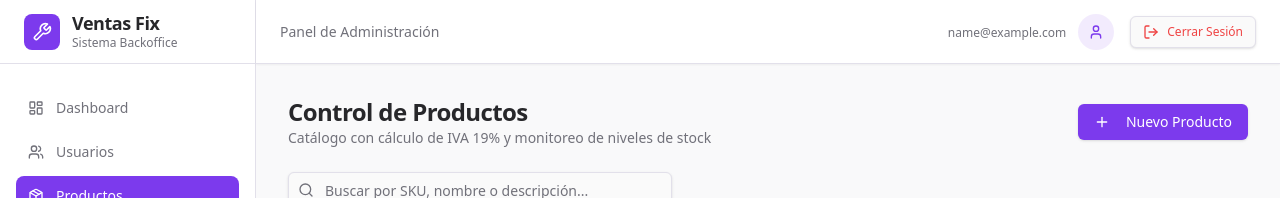
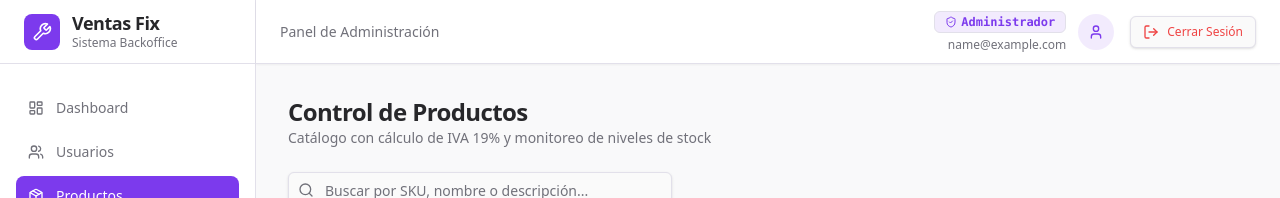
Before and after one commit to ginans/ventasfix-front-IPSS, a Next.js app: page /productos in a window 1280 px wide. Shown: the top 198 px of the page. Built offline with nearby package versions, Linux system fonts and the light colour scheme; no server answers; sample sign-in values are in the browser's storage.

Commit message:
feat: implement role-based access control; add permissions hook and update user roles in forms and UI components

```diff
--- a/src/app/(dashboard)/clientes/page.tsx
+++ b/src/app/(dashboard)/clientes/page.tsx
@@ -2,15 +2,18 @@
 
 import React, { useEffect, useState } from 'react';
 import { useClientsStore } from '@/stores/clients.store';
+import { usePermissions } from '@/hooks/use-permissions';
 import { IClient, ICreateClient } from '@/interfaces/client.interface';
 import { DataTable, IDataTableColumn } from '@/components/shared/data-table';
 import { ConfirmDialog } from '@/components/shared/confirm-dialog';
 import { ClientFormDialog } from '@/components/modules/clients/client-form-dialog';
 import { Button } from '@/components/ui/button';
-import { Plus, Pencil, Trash2, Building, Mail, Phone } from 'lucide-react';
+import { Plus, Pencil, Trash2, Building, Mail, Phone, Eye } from 'lucide-react';
 import { formatRut } from '@/lib/rut';
 
 export default function ClientesPage() {
+  const { isViewer, canWrite } = usePermissions();
+
   const {
     clients,
     isLoading,
@@ -108,7 +111,13 @@ export default function ClientesPage() {
     {
       key: 'acciones',
       label: 'Acciones',
-      render: (item) => (
+      render: (item) =>
+        isViewer ? (
+          <span className="text-xs text-muted-foreground italic flex items-center gap-1">
+            <Eye className="h-3.5 w-3.5 text-muted-foreground" />
+            Solo lectura
+          </span>
+        ) : (
           <div className="flex items-center gap-2">
             <Button
               variant="outline"
@@ -144,10 +153,12 @@ export default function ClientesPage() {
             Registro de empresas colaboradoras y personas de contacto comercial
           </p>
         </div>
+        {canWrite && (
           <Button onClick={handleOpenCreate} className="self-start sm:self-auto">
             <Plus className="h-4 w-4 mr-2" />
             Nuevo Cliente
           </Button>
+        )}
       </div>
 
       <DataTable<IClient>
--- a/src/app/(dashboard)/productos/page.tsx
+++ b/src/app/(dashboard)/productos/page.tsx
@@ -2,15 +2,18 @@
 
 import React, { useEffect, useState } from 'react';
 import { useProductsStore } from '@/stores/products.store';
+import { usePermissions } from '@/hooks/use-permissions';
 import { IProduct, ICreateProduct } from '@/interfaces/product.interface';
 import { DataTable, IDataTableColumn } from '@/components/shared/data-table';
 import { ConfirmDialog } from '@/components/shared/confirm-dialog';
 import { ProductFormDialog } from '@/components/modules/products/product-form-dialog';
 import { AppBadge } from '@/components/shared/app-badge';
 import { Button } from '@/components/ui/button';
-import { Plus, Pencil, Trash2 } from 'lucide-react';
+import { Plus, Pencil, Trash2, Eye } from 'lucide-react';
 
 export default function ProductosPage() {
+  const { isViewer, canWrite } = usePermissions();
+
   const {
     products,
     isLoading,
@@ -125,7 +128,13 @@ export default function ProductosPage() {
     {
       key: 'acciones',
       label: 'Acciones',
-      render: (item) => (
+      render: (item) =>
+        isViewer ? (
+          <span className="text-xs text-muted-foreground italic flex items-center gap-1">
+            <Eye className="h-3.5 w-3.5 text-muted-foreground" />
+            Solo lectura
+          </span>
+        ) : (
           <div className="flex items-center gap-2">
             <Button
               variant="outline"
@@ -159,10 +168,12 @@ export default function ProductosPage() {
             Catálogo con cálculo de IVA 19% y monitoreo de niveles de stock
           </p>
         </div>
+        {canWrite && (
           <Button onClick={handleOpenCreate} className="self-start sm:self-auto">
             <Plus className="h-4 w-4 mr-2" />
             Nuevo Producto
           </Button>
+        )}
       </div>
 
       <DataTable<IProduct>
--- a/src/app/(dashboard)/usuarios/page.tsx
+++ b/src/app/(dashboard)/usuarios/page.tsx
@@ -2,16 +2,19 @@
 
 import React, { useEffect, useState } from 'react';
 import { useUsersStore } from '@/stores/users.store';
+import { usePermissions } from '@/hooks/use-permissions';
 import { IUser, ICreateUser } from '@/interfaces/user.interface';
 import { DataTable, IDataTableColumn } from '@/components/shared/data-table';
 import { ConfirmDialog } from '@/components/shared/confirm-dialog';
 import { UserFormDialog } from '@/components/modules/users/user-form-dialog';
 import { Button } from '@/components/ui/button';
 import { AppBadge } from '@/components/shared/app-badge';
-import { Plus, Pencil, Trash2 } from 'lucide-react';
+import { Plus, Pencil, Trash2, Eye } from 'lucide-react';
 import { formatRut } from '@/lib/rut';
 
 export default function UsuariosPage() {
+  const { isViewer, canWrite } = usePermissions();
+
   const { users, isLoading, fetchUsers, createUser, updateUser, deleteUser } =
     useUsersStore();
 
@@ -92,7 +95,13 @@ export default function UsuariosPage() {
     {
       key: 'acciones',
       label: 'Acciones',
-      render: (item) => (
+      render: (item) =>
+        isViewer ? (
+          <span className="text-xs text-muted-foreground italic flex items-center gap-1">
+            <Eye className="h-3.5 w-3.5 text-muted-foreground" />
+            Solo lectura
+          </span>
+        ) : (
           <div className="flex items-center gap-2">
             <Button
               variant="outline"
@@ -126,10 +135,12 @@ export default function UsuariosPage() {
             Gestión y mantenedor de administradores con credenciales corporativas
           </p>
         </div>
+        {canWrite && (
           <Button onClick={handleOpenCreate} className="self-start sm:self-auto">
             <Plus className="h-4 w-4 mr-2" />
             Nuevo Usuario
           </Button>
+        )}
       </div>
 
       <DataTable<IUser>
--- a/src/components/layout/navbar.tsx
+++ b/src/components/layout/navbar.tsx
@@ -2,6 +2,7 @@
 
 import React, { useEffect } from 'react';
 import { useAuthStore } from '@/stores/auth.store';
+import { AppBadge } from '@/components/shared/app-badge';
 import { Button } from '@/components/ui/button';
 import { LogOut, User as UserIcon } from 'lucide-react';
 
@@ -23,11 +24,14 @@ export function Navbar() {
       <div className="flex items-center gap-4">
         {user && (
           <div className="flex items-center gap-3 text-right">
-            <div className="hidden sm:block">
-              <p className="text-sm font-semibold leading-none">
-                {user.nombre} {user.apellido}
-              </p>
-              <p className="text-xs text-muted-foreground mt-0.5">
+            <div className="hidden sm:flex flex-col items-end gap-1">
+              <div className="flex items-center gap-2">
+                <p className="text-sm font-semibold leading-none">
+                  {user.nombre} {user.apellido}
+                </p>
+                <AppBadge category="user" status={user.role || 'Desconocido'} />
+              </div>
+              <p className="text-xs text-muted-foreground">
                 {user.email}
               </p>
             </div>
--- a/src/components/modules/users/user-form-dialog.tsx
+++ b/src/components/modules/users/user-form-dialog.tsx
@@ -38,6 +38,7 @@ const userSchema = z.object({
     .refine((val) => !val || val.length >= 6, {
       message: 'La contraseña debe tener al menos 6 caracteres',
     }),
+  role: z.string().optional(),
 });
 
 type UserFormData = z.infer<typeof userSchema>;
@@ -71,6 +72,7 @@ export function UserFormDialog({
       apellido: '',
       email: '',
       password: '',
+      role: 'VIEWER',
     },
   });
 
@@ -82,6 +84,7 @@ export function UserFormDialog({
         apellido: userToEdit.apellido,
         email: userToEdit.email,
         password: '',
+        role: userToEdit.role || 'ADMIN',
       });
     } else {
       reset({
@@ -90,6 +93,7 @@ export function UserFormDialog({
         apellido: '',
         email: '',
         password: '',
+        role: 'VIEWER',
       });
     }
   }, [userToEdit, reset, isOpen]);
@@ -179,6 +183,25 @@ export function UserFormDialog({
             )}
           </div>
 
+          {isEditing ? (
+            <div className="space-y-1.5">
+              <Label htmlFor="role">Rol del Usuario</Label>
+              <select
+                id="role"
+                {...register('role')}
+                className="flex h-10 w-full rounded-md border border-input bg-background px-3 py-2 text-sm ring-offset-background focus-visible:outline-none focus-visible:ring-2 focus-visible:ring-ring focus-visible:ring-offset-2"
+              >
+                <option value="ADMIN">Administrador (Control Total)</option>
+                <option value="VIEWER">Visualizador (Solo Lectura)</option>
+              </select>
+            </div>
+          ) : (
+            <div className="p-3 bg-muted/60 rounded-md text-xs text-muted-foreground flex items-center justify-between border">
+              <span>Rol inicial por defecto:</span>
+              <span className="font-semibold text-foreground">Visualizador (Solo Lectura)</span>
+            </div>
+          )}
+
           <DialogFooter className="pt-4">
             <Button
               type="button"
--- a/src/components/shared/app-badge.tsx
+++ b/src/components/shared/app-badge.tsx
@@ -9,6 +9,7 @@ import {
   HelpCircle,
   ShieldCheck,
   User,
+  Eye,
   type LucideIcon,
 } from 'lucide-react';
 
@@ -64,6 +65,12 @@ export const BADGE_REGISTRY: Record<
       variant: 'secondary',
       icon: ShieldCheck,
       className: 'bg-primary/10 text-primary border-transparent',
+    },
+    VIEWER: {
+      label: 'Visualizador',
+      variant: 'outline',
+      icon: Eye,
+      className: 'bg-slate-100 text-slate-700 border-slate-300',
     },
     VENDEDOR: {
       label: 'Vendedor',
--- /dev/null
+++ b/src/hooks/use-permissions.ts
@@ -0,0 +1,18 @@
+import { useAuthStore } from '@/stores/auth.store';
+
+export function usePermissions() {
+  const user = useAuthStore((state) => state.user);
+
+  const role = user?.role ?? 'VIEWER';
+  const isAdmin = role === 'ADMIN';
+  const isViewer = role === 'VIEWER';
+  const canWrite = isAdmin;
+
+  return {
+    user,
+    role,
+    isAdmin,
+    isViewer,
+    canWrite,
+  };
+}
--- a/src/interfaces/auth.interface.ts
+++ b/src/interfaces/auth.interface.ts
@@ -4,6 +4,7 @@ export interface IAuthUser {
   nombre: string;
   apellido: string;
   email: string;
+  role: string;
 }
 
 export interface ILoginRequest {
```
Lines whose indentation alone changed are shown as unchanged.
